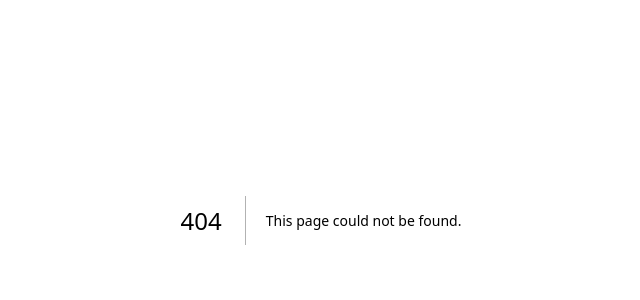
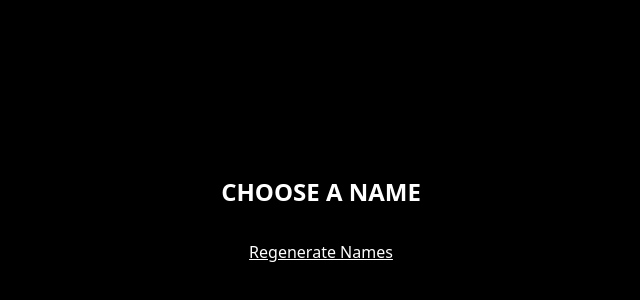
Before and after one commit to genzo717/SPS, a Next.js app: page /names in a window 1280 px wide. Before the commit this address had no page. Shown: the part 180-480 px from the top of the page, without its empty margins (319-959 px from the left). Built offline with nearby package versions, Linux system fonts and the light colour scheme.

Commit message:
Update and rename names to names.jsx

```diff
--- /dev/null
+++ b/src/pages/names.jsx
@@ -0,0 +1,73 @@
+import { useRouter } from 'next/router';
+import { useEffect, useState } from 'react';
+
+export default function Names() {
+  const router = useRouter();
+  const { idea } = router.query;
+  const [names, setNames] = useState([]);
+  const [loading, setLoading] = useState(false);
+  const [attempt, setAttempt] = useState(0);
+  const [context, setContext] = useState('');
+
+  const fetchNames = async (ctx = '') => {
+    if (!idea) return;
+    setLoading(true);
+    try {
+      const params = new URLSearchParams({ idea });
+      if (ctx) params.append('context', ctx);
+      const res = await fetch(`/api/generateName?${params.toString()}`);
+    } catch (err) {
+      console.error(err);
+    } finally {
+      setLoading(false);
+    }
+  };
+
+  useEffect(() => {
+    if (idea) {
+      setAttempt(1);
+      fetchNames();
+    }
+  }, [idea]);
+
+  const handleSelect = (name) => {
+    router.push(`/result?idea=${encodeURIComponent(idea)}&name=${encodeURIComponent(name)}`);
+  };
+
+ const handleRegenerate = () => {
+    const nextAttempt = attempt + 1;
+    setAttempt(nextAttempt);
+    fetchNames(nextAttempt >= 3 ? context : '');
+  };
+
+  return (
+    <main className="min-h-screen flex flex-col items-center justify-center bg-black text-white px-4 space-y-4">
+      <h1 className="text-2xl font-bold uppercase">Choose a name</h1>
+      {loading && <p>Loading...</p>}
+      <ul className="space-y-2">
+        {names.map((n) => (
+          <li key={n}>
+            <button
+              onClick={() => handleSelect(n)}
+              className="bg-[#f5f542] text-black px-4 py-2 rounded-sm font-bold"
+          >
+              {n}
+            </button>
+          </li>
+        ))}
+      </ul>
+      {attempt >= 3 && (
+        <input
+          type="text"
+          value={context}
+          onChange={(e) => setContext(e.target.value)}
+          placeholder="Add more context..."
+          className="px-4 py-2 text-black rounded-sm w-full max-w-xs"
+        />
+      )}
+      <button onClick={handleRegenerate} className="underline">
+        {attempt >= 3 ? 'Generate More Names' : 'Regenerate Names'}
+      </button>
+    </main>
+  );
+}
```
